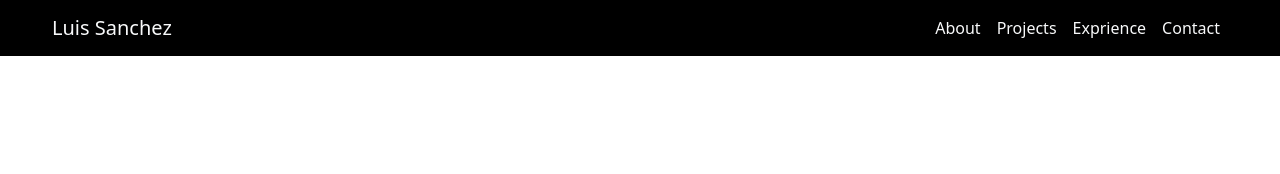
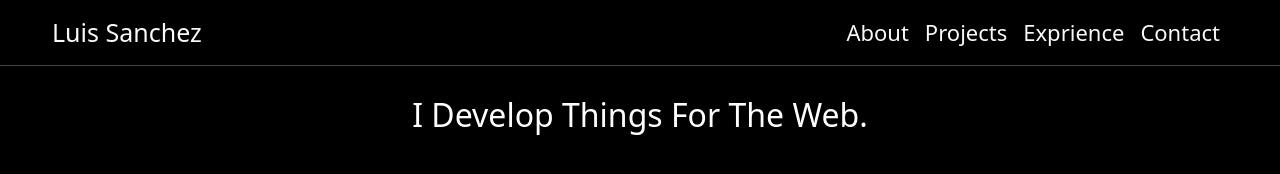
Before and after one commit to luisDevops05/Portfolio., a plain HTML site: page index.html in a window 1280 px wide. Drawn offline with nearby package versions, Linux system fonts and the light colour scheme; files whose address does not match are found by name.

Commit message:
started working on hero section and added a couple other things

```diff
--- a/index.html
+++ b/index.html
@@ -14,7 +14,7 @@
 
     <nav class="navbar navbar-expand-lg" id="nav">
         <div class="container-fluid">
-          <a class="navbar-brand text-light" href="#">Luis Sanchez</a>
+          <a class="navbar-brand text-light" id="brand" href="#">Luis Sanchez</a>
           <button class="navbar-toggler" type="button" data-bs-toggle="collapse" data-bs-target="#navbarNav" aria-controls="navbarNav" aria-expanded="false" aria-label="Toggle navigation">
             <span class="navbar-toggler-icon"></span>
           </button>
@@ -39,6 +39,12 @@
 
     </header>
 
+    <section class="hero">
+      <div class="container">
+        <h2>I Develop Things For The Web.</h2>
+      </div>
+    </section>
+
 
 
       <!-- JavaScript Bundle with Popper -->
--- a/style.css
+++ b/style.css
@@ -2,6 +2,9 @@
   padding: 0;
   margin: 0;
   box-sizing: border-box;
+}
+body {
+  background-color: rgb(0, 0, 0);
 }
 
 .navbar-collapse {
@@ -10,6 +13,7 @@
 .navbar {
   padding-right: 40px;
   padding-left: 40px;
+  border-bottom: 1px solid rgba(255, 255, 255, 0.267);
 }
 
 #nav {
@@ -19,13 +23,24 @@
   background-color: white;
 }
 
+/* nav bar links */
+.text-light {
+  font-size: 22px;
+}
+
+#brand {
+  font-size: 25px;
+}
+
 a:hover {
   background-color: rgba(255, 255, 255, 0.212);
   border-radius: 15px;
 }
-
-.text-light {
-  color: green;
+/* might change naming convention later this is temp */
+.container {
+  text-align: center;
+  padding-top: 30px;
+  color: white;
 }
 
 @media only screen and (max-width: 414px) {
```
